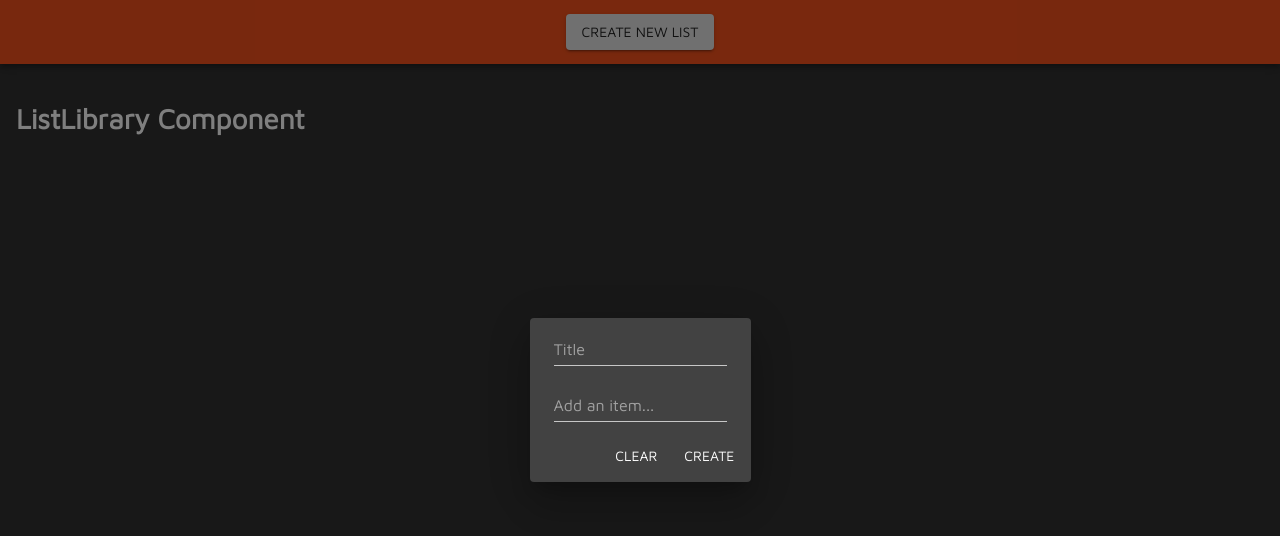
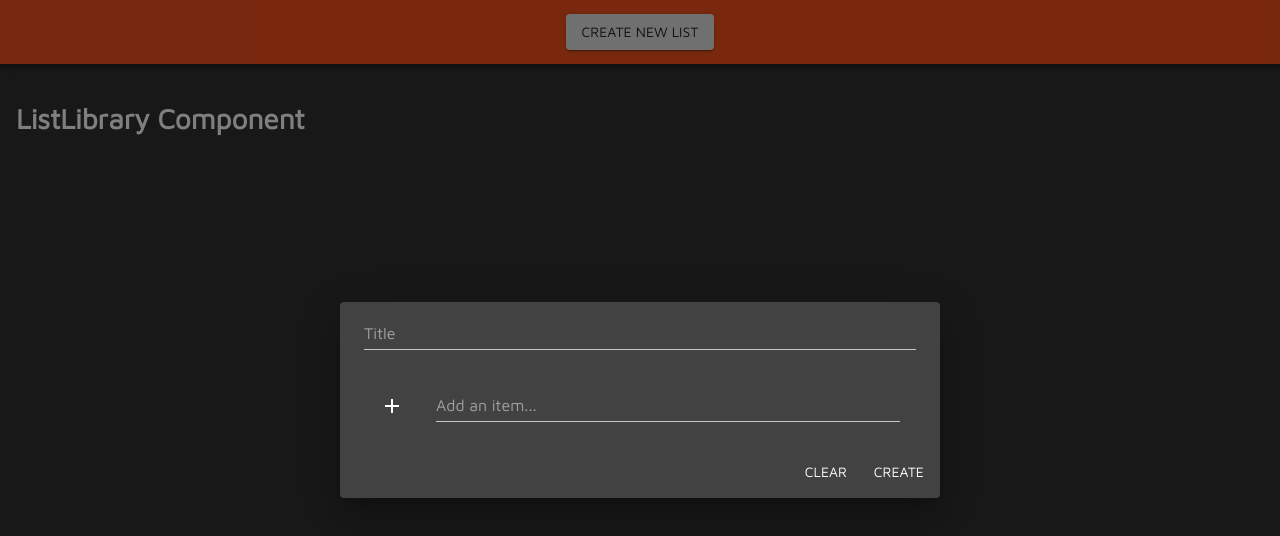
Before and after one commit to eggdev/keep-clone, a React (Create React App) app: page / in a window 1280 px wide. Shown: the top 536 px of the page. Built offline with nearby package versions, Linux system fonts and the light colour scheme; the HTML template or start-up script is replaced by a standard one.

Commit message:
Add and remove individual items from new list. Check box to mark as complete

```diff
--- a/src/components/CreateList/CreateList.js
+++ b/src/components/CreateList/CreateList.js
@@ -2,66 +2,62 @@ import React, { useState } from "react";
 import { makeStyles } from "@material-ui/core/styles";
 import Dialog from "@material-ui/core/Dialog";
 import TextField from "@material-ui/core/TextField";
-import Typography from "@material-ui/core/Typography";
 import DialogTitle from "@material-ui/core/DialogTitle";
 import DialogContent from "@material-ui/core/DialogContent";
 import DialogActions from "@material-ui/core/DialogActions";
 import Button from "@material-ui/core/Button";
 
+import CustomListItems from "../CustomListItems/CustomListItems";
+
 const useStyles = makeStyles((theme) => ({
   dialogContainer: {
-    minWidth: "100%",
+    width: "100%",
   },
 }));
 
 const CreateList = ({ showDialog, setShowDialog }) => {
   const { dialogContainer } = useStyles();
   const [title, setTitle] = useState("");
-  const [currentListInput, setCurrentListInput] = useState("");
   const [listItems, setListItems] = useState([]);
-
   const handleTitleChange = (evt) => {
     setTitle(evt.target.value);
   };
-  const handleCurrentListItemChange = (evt) => {
-    setCurrentListInput(evt.target.value);
+
+  const handleClearList = () => {
+    setListItems([]);
+    setTitle("");
   };
 
-  const handleListItemSubmit = (evt) => {
-    if (evt.key === "Enter" && currentListInput !== "") {
-      setListItems([...listItems, currentListInput]);
-      setCurrentListInput("");
-    }
+  const handleCreateList = () => {
+    console.log({
+      title,
+      listItems,
+    });
   };
 
   return (
     <Dialog
-      className={dialogContainer}
       open={showDialog}
       onClose={() => setShowDialog(false)}
-      maxWidth="md"
+      maxWidth="sm"
+      PaperProps={{
+        className: dialogContainer,
+      }}
     >
       <DialogTitle>
         <TextField
           placeholder="Title"
           value={title}
           onChange={handleTitleChange}
+          fullWidth
         />
       </DialogTitle>
       <DialogContent>
-        {listItems.map((li) => (
-          <Typography>{li}</Typography>
-        ))}
-        <TextField
-          placeholder="Add an item..."
-          value={currentListInput}
-          onChange={handleCurrentListItemChange}
-          onKeyPress={handleListItemSubmit}
-        />
+        <CustomListItems listItems={listItems} setListItems={setListItems} />
       </DialogContent>
       <DialogActions>
-        <Button>Clear</Button>
-        <Button>Create</Button>
+        <Button onClick={handleClearList}>Clear</Button>
+        <Button onClick={handleCreateList}>Create</Button>
       </DialogActions>
     </Dialog>
   );
--- /dev/null
+++ b/src/components/CustomListItems/CustomListItems.js
@@ -0,0 +1,96 @@
+import React, { useState } from "react";
+import List from "@material-ui/core/List";
+import ListItem from "@material-ui/core/ListItem";
+import TextField from "@material-ui/core/TextField";
+import ListItemIcon from "@material-ui/core/ListItemIcon";
+import Checkbox from "@material-ui/core/Checkbox";
+import InputAdornment from "@material-ui/core/InputAdornment";
+import IconButton from "@material-ui/core/IconButton";
+
+import Add from "@material-ui/icons/Add";
+import Close from "@material-ui/icons/Close";
+
+const CustomListItems = ({ listItems, setListItems }) => {
+  const [currentListInput, setCurrentListInput] = useState("");
+  const handleCurrentListItemChange = (evt) => {
+    setCurrentListInput(evt.target.value);
+  };
+
+  const handleListItemSubmit = (evt) => {
+    if (evt.key === "Enter" && currentListInput !== "") {
+      setListItems([
+        ...listItems,
+        {
+          value: currentListInput,
+          checked: false,
+        },
+      ]);
+      setCurrentListInput("");
+    }
+  };
+
+  const handledCheckedItem = (value) => {
+    const currentIndex = listItems.indexOf(value);
+    const updatedList = [...listItems];
+    updatedList[currentIndex] = {
+      ...updatedList[currentIndex],
+      checked: !value.checked,
+    };
+
+    setListItems(updatedList);
+  };
+
+  const removeItemFromList = (item) => {
+    setListItems(listItems.filter((a) => a !== item));
+  };
+
+  return (
+    <List>
+      {listItems.map((item) => {
+        return (
+          <ListItem key={item.value}>
+            <ListItemIcon>
+              <Checkbox
+                checked={item.checked}
+                edge="start"
+                tabIndex={-1}
+                disableRipple
+                onClick={() => handledCheckedItem(item)}
+              />
+            </ListItemIcon>
+            <TextField
+              value={item.value}
+              fullWidth
+              InputProps={{
+                endAdornment: (
+                  <InputAdornment position="end">
+                    <IconButton
+                      onClick={() => removeItemFromList(item)}
+                      edge="end"
+                    >
+                      <Close />
+                    </IconButton>
+                  </InputAdornment>
+                ),
+              }}
+            />
+          </ListItem>
+        );
+      })}
+      <ListItem>
+        <ListItemIcon>
+          <Add edge="start" />
+        </ListItemIcon>
+        <TextField
+          placeholder="Add an item..."
+          value={currentListInput}
+          onChange={handleCurrentListItemChange}
+          onKeyPress={handleListItemSubmit}
+          fullWidth
+        />
+      </ListItem>
+    </List>
+  );
+};
+
+export default CustomListItems;
```
Also changed, not shown: src/components/ListItems/ListItems.js (deleted, +0 -15 lines).
